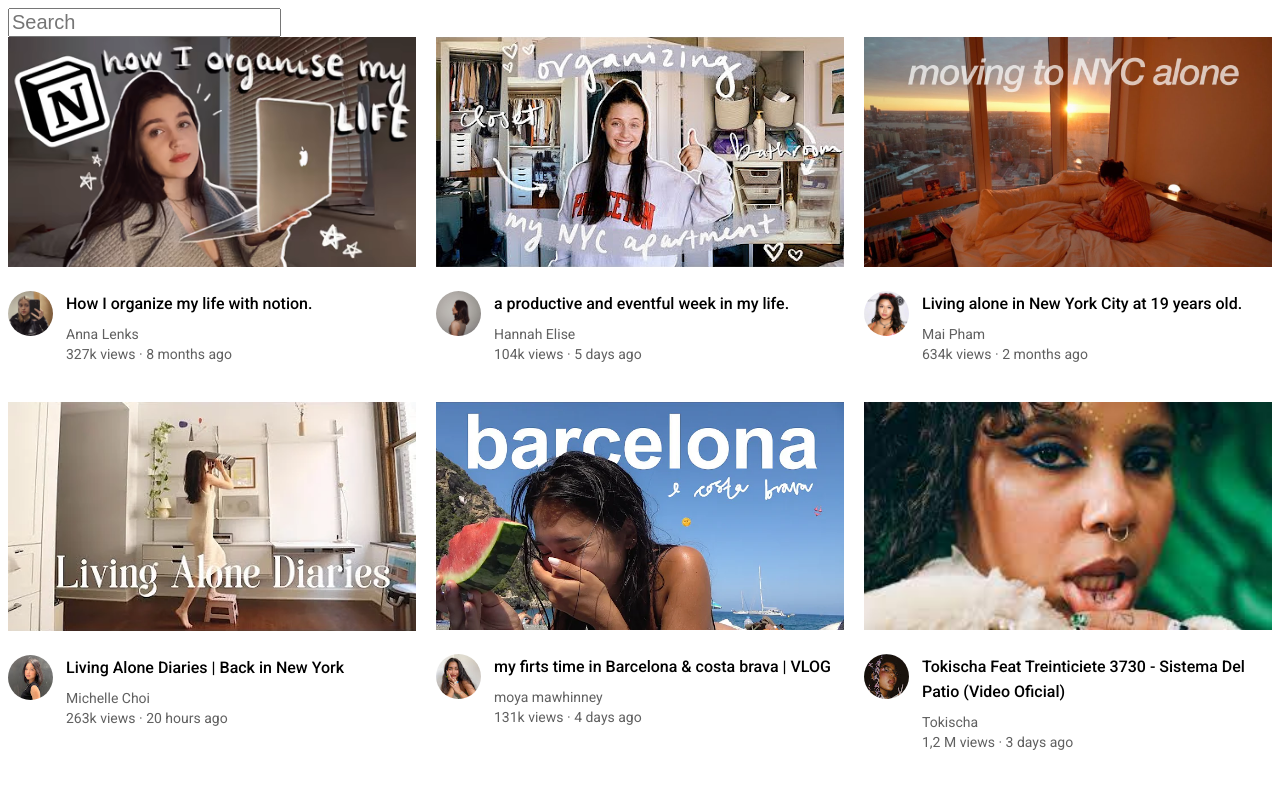
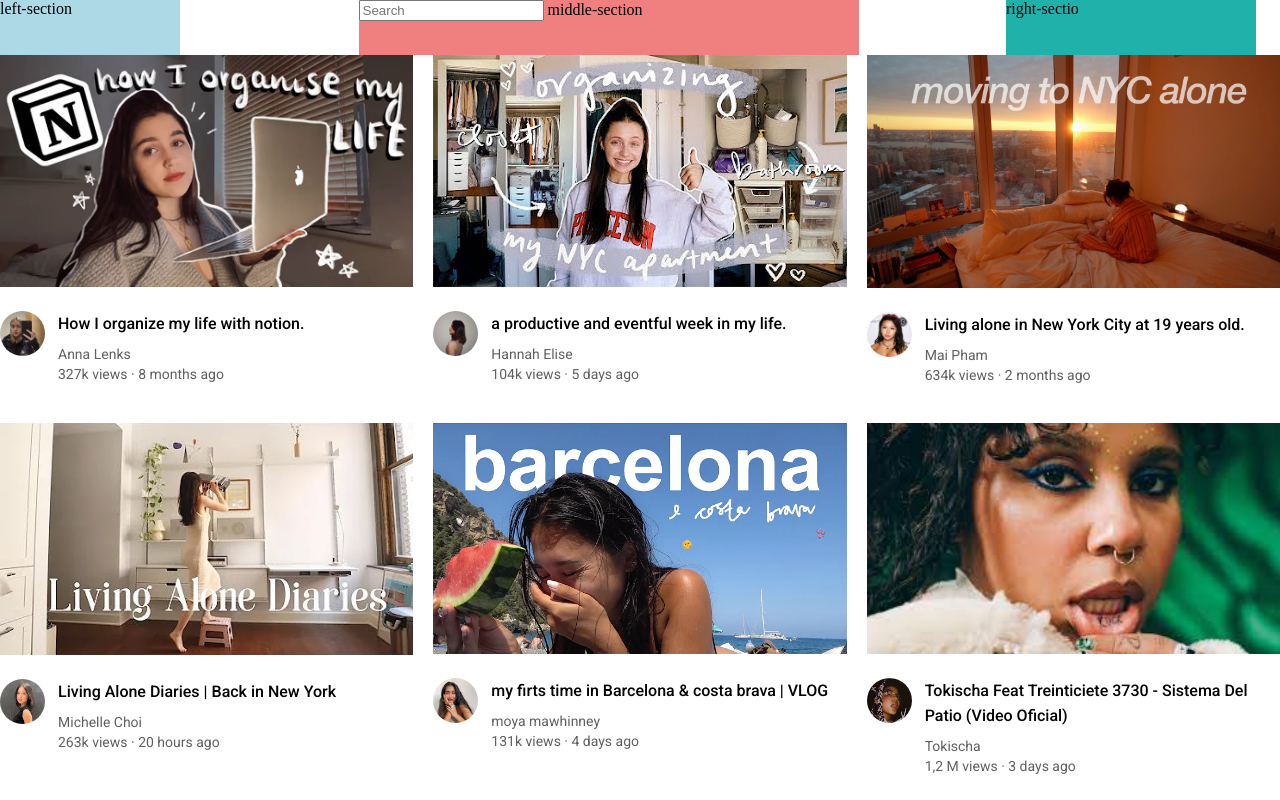
Before and after one commit to yefreescoding/youtube-replica, a plain HTML site: page index.html in a window 1280 px wide. Drawn offline with Linux system fonts and the light colour scheme; files that its build step writes are made by us from their sources.

Commit message:
created a flex layout for page header.

```diff
--- a/index.html
+++ b/index.html
@@ -2,7 +2,9 @@
 <html>
   <head>
     <title>Youtube.com yefree's clone</title>
-    <link rel="stylesheet" href="styles.css">
+    <link rel="stylesheet" href="styles/styles.css">
+    <link rel="stylesheet" href="styles/header.css">
+    <link rel="stylesheet" href="styles/general.css">
     <link rel="preconnect" href="https://fonts.googleapis.com">
     <link rel="preconnect" href="https://fonts.gstatic.com" crossorigin>
     <link href="https://fonts.googleapis.com/css2?family=Roboto:wght@400;700&display=swap" rel="stylesheet">
@@ -13,19 +15,23 @@
   <body>
 
     <div class="header">
+
       <div class="left-section">
-
+        left-section
       </div>
       <div class="middle-section">
-
+        <input class="main-search-bar" type="text" placeholder="Search">
+        middle-section
       </div>
 
       <div class="right-section">
-
+        right-sectio
       </div>
 
-      <input class="main-search-bar" type="text" placeholder="Search">
+
     </div>
+
+
     <div id="video-body-grid">
 
       <div id="video-preview">
--- /dev/null
+++ b/styles/general.css
@@ -0,0 +1,9 @@
+p {
+  font-family: 'Roboto', sans-serif;
+  margin-top: 0px;
+  margin-bottom: 0px;
+ }
+
+body {
+  margin: 0;
+}
--- a/styles/header.css
+++ b/styles/header.css
@@ -0,0 +1,25 @@
+
+
+.header {
+  height: 55px;
+  display: flex;
+  flex-direction: row;
+  justify-content: space-between;
+}
+
+.left-section {
+  background-color: lightblue;
+  width: 180px;
+}
+.middle-section {
+  background-color: lightcoral;
+  flex: 1;
+  margin-left: 60px;
+  max-width: 500px;
+}
+.right-section {
+  background-color: lightseagreen;
+  width: 250px;
+  margin-right: 24px;
+  margin-left: 29px;
+}
--- a/styles/styles.css
+++ b/styles/styles.css
@@ -1,14 +1,4 @@
-p {
-  font-family: 'Roboto', sans-serif;
-  margin-top: 0px;
-  margin-bottom: 0px;
- }
 
-.main-search-bar {
-  font-size: 20px;
-  margin-right: 12px;
-  display: block;
-}
 
 /*Video by Youtube creator Anna Lenks*/
 #video-body-grid {
```
